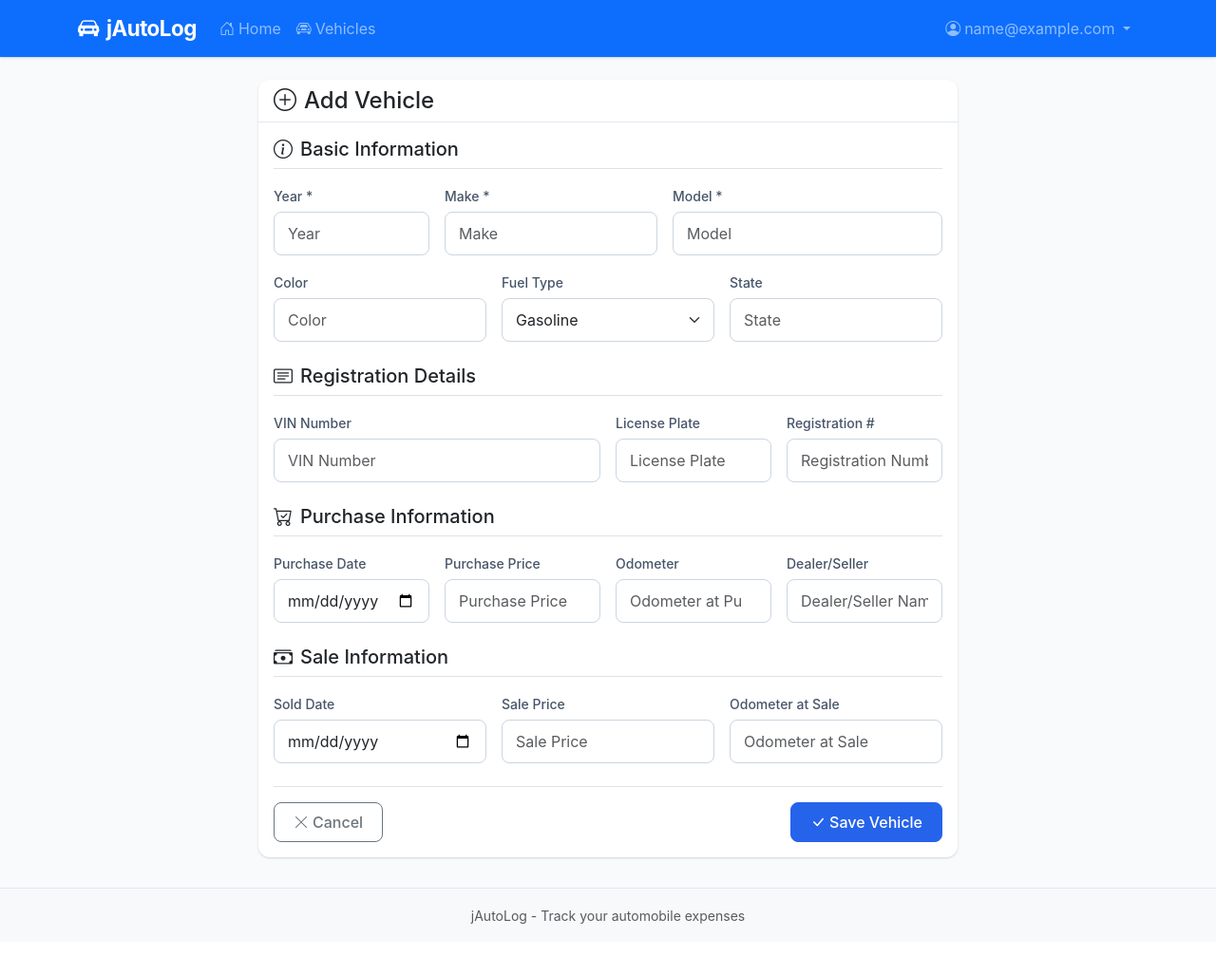
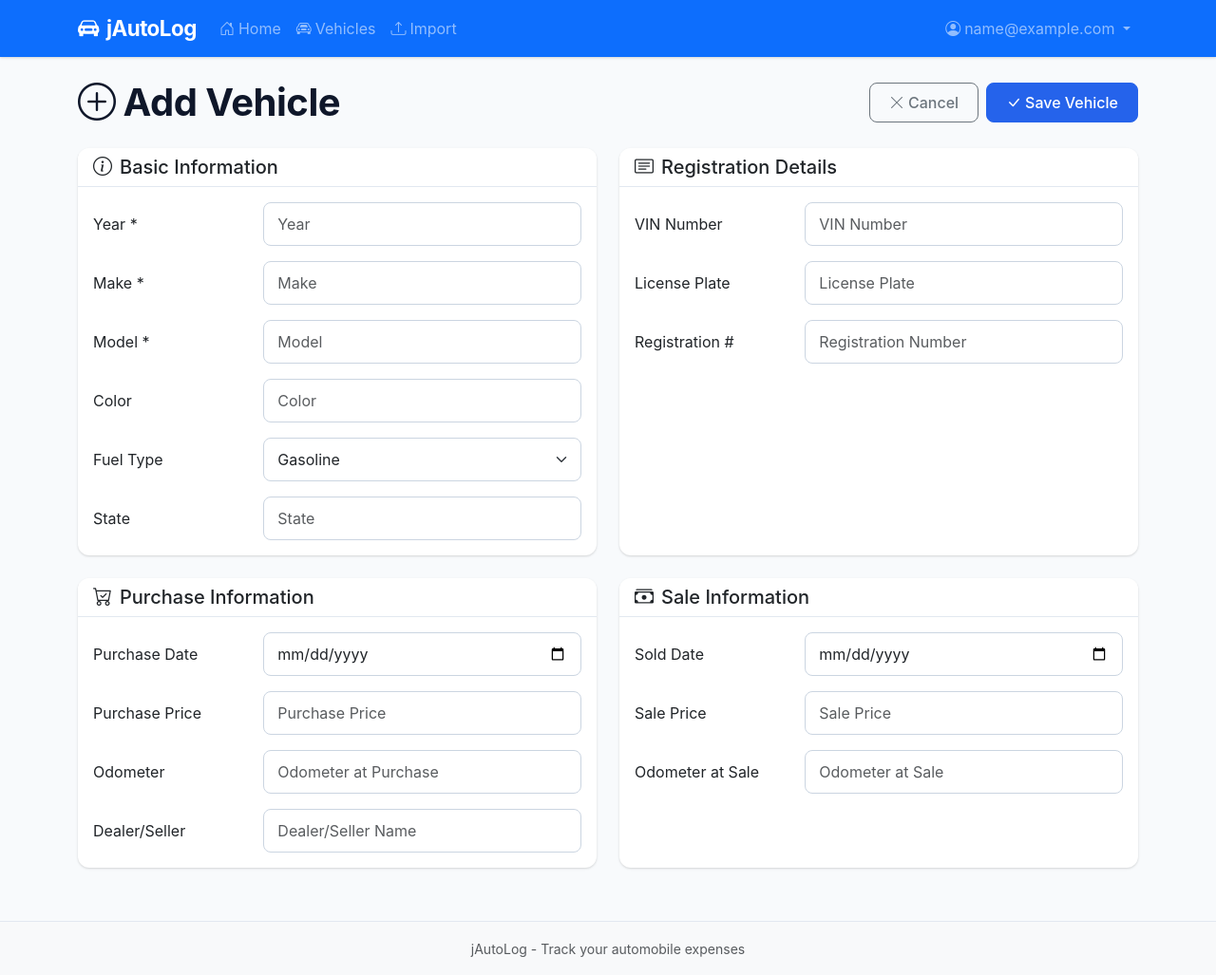
Before and after one commit to jaysuzi5/jAutoLog, a Django app: page /vehicles/new/ in a window 1280 px wide. Shown: the whole page at 95% size. Before the commit the page ends 973 px from the top, so only its background shows below. Run offline with Django 5.2, Linux system fonts and the light colour scheme; the visitor is signed in with stand-in values (Sample User, id 1).

Commit message:
Add vehicle import feature with JSON data support
- Add vehicle import view to parse JSON data (single or bulk)
- Create vehicle_import.html template with JSON input form
- Refactor vehicle_form.html to two-column card layout
- Update conversion page to extend base.html with import options
- Add Import link to navbar
- Update URL routing to use include for conversion app

🤖 Generated with [Claude Code](https://claude.com/claude-code)

Co-Authored-By: Claude Opus 4.5 <noreply@anthropic.com>

```diff
--- a/autolog/templates/autolog/vehicle_form.html
+++ b/autolog/templates/autolog/vehicle_form.html
@@ -4,121 +4,167 @@
 
 {% block content %}
 <div class="container mt-4">
-    <div class="row justify-content-center">
-        <div class="col-lg-10 col-xl-8">
-            <div class="card">
-                <div class="card-header">
-                    <h4 class="mb-0">
-                        <i class="bi bi-{% if action == 'Add' %}plus-circle{% else %}pencil{% endif %} me-2"></i>{{ action }} Vehicle
-                    </h4>
-                </div>
-                <div class="card-body">
-                    <form method="post" novalidate>
-                        {% csrf_token %}
+    <div class="page-header mb-4">
+        <div class="d-flex flex-column flex-md-row justify-content-between align-items-start align-items-md-center gap-3">
+            <h1 class="mb-0">
+                <i class="bi bi-{% if action == 'Add' %}plus-circle{% else %}pencil{% endif %} me-2"></i>{{ action }} Vehicle
+            </h1>
+            <div class="d-flex gap-2 flex-wrap">
+                <a href="{% if vehicle %}{% url 'vehicle_detail' vehicle.pk %}{% else %}{% url 'vehicle_list' %}{% endif %}" class="btn btn-outline-secondary">
+                    <i class="bi bi-x-lg me-1"></i>Cancel
+                </a>
+                <button type="submit" form="vehicle-form" class="btn btn-primary">
+                    <i class="bi bi-check-lg me-1"></i>Save Vehicle
+                </button>
+            </div>
+        </div>
+    </div>
 
-                        <h5 class="border-bottom pb-2 mb-3">
-                            <i class="bi bi-info-circle me-2"></i>Basic Information
-                        </h5>
-                        <div class="row g-3 mb-4">
-                            <div class="col-6 col-md-3">
-                                <label for="{{ form.year.id_for_label }}" class="form-label">Year *</label>
+    <form method="post" id="vehicle-form" novalidate>
+        {% csrf_token %}
+
+        <div class="row">
+            <div class="col-lg-6 mb-4">
+                <div class="card h-100">
+                    <div class="card-header">
+                        <h5 class="mb-0"><i class="bi bi-info-circle me-2"></i>Basic Information</h5>
+                    </div>
+                    <div class="card-body">
+                        <div class="row mb-3 align-items-center">
+                            <label for="{{ form.year.id_for_label }}" class="col-5 col-sm-4 col-form-label">Year *</label>
+                            <div class="col-7 col-sm-8">
                                 {{ form.year }}
                                 {% if form.year.errors %}<div class="text-danger small">{{ form.year.errors.0 }}</div>{% endif %}
                             </div>
-                            <div class="col-6 col-md-4">
-                                <label for="{{ form.make.id_for_label }}" class="form-label">Make *</label>
+                        </div>
+                        <div class="row mb-3 align-items-center">
+                            <label for="{{ form.make.id_for_label }}" class="col-5 col-sm-4 col-form-label">Make *</label>
+                            <div class="col-7 col-sm-8">
                                 {{ form.make }}
                                 {% if form.make.errors %}<div class="text-danger small">{{ form.make.errors.0 }}</div>{% endif %}
                             </div>
-                            <div class="col-12 col-md-5">
-                                <label for="{{ form.model.id_for_label }}" class="form-label">Model *</label>
+                        </div>
+                        <div class="row mb-3 align-items-center">
+                            <label for="{{ form.model.id_for_label }}" class="col-5 col-sm-4 col-form-label">Model *</label>
+                            <div class="col-7 col-sm-8">
                                 {{ form.model }}
                                 {% if form.model.errors %}<div class="text-danger small">{{ form.model.errors.0 }}</div>{% endif %}
                             </div>
-                            <div class="col-6 col-md-4">
-                                <label for="{{ form.color.id_for_label }}" class="form-label">Color</label>
+                        </div>
+                        <div class="row mb-3 align-items-center">
+                            <label for="{{ form.color.id_for_label }}" class="col-5 col-sm-4 col-form-label">Color</label>
+                            <div class="col-7 col-sm-8">
                                 {{ form.color }}
                             </div>
-                            <div class="col-6 col-md-4">
-                                <label for="{{ form.fuel_type.id_for_label }}" class="form-label">Fuel Type</label>
+                        </div>
+                        <div class="row mb-3 align-items-center">
+                            <label for="{{ form.fuel_type.id_for_label }}" class="col-5 col-sm-4 col-form-label">Fuel Type</label>
+                            <div class="col-7 col-sm-8">
                                 {{ form.fuel_type }}
                             </div>
-                            <div class="col-6 col-md-4">
-                                <label for="{{ form.state.id_for_label }}" class="form-label">State</label>
+                        </div>
+                        <div class="row align-items-center">
+                            <label for="{{ form.state.id_for_label }}" class="col-5 col-sm-4 col-form-label">State</label>
+                            <div class="col-7 col-sm-8">
                                 {{ form.state }}
                             </div>
                         </div>
+                    </div>
+                </div>
+            </div>
 
-                        <h5 class="border-bottom pb-2 mb-3">
-                            <i class="bi bi-card-text me-2"></i>Registration Details
-                        </h5>
-                        <div class="row g-3 mb-4">
-                            <div class="col-12 col-md-6">
-                                <label for="{{ form.vin_number.id_for_label }}" class="form-label">VIN Number</label>
+            <div class="col-lg-6 mb-4">
+                <div class="card h-100">
+                    <div class="card-header">
+                        <h5 class="mb-0"><i class="bi bi-card-text me-2"></i>Registration Details</h5>
+                    </div>
+                    <div class="card-body">
+                        <div class="row mb-3 align-items-center">
+                            <label for="{{ form.vin_number.id_for_label }}" class="col-5 col-sm-4 col-form-label">VIN Number</label>
+                            <div class="col-7 col-sm-8">
                                 {{ form.vin_number }}
                             </div>
-                            <div class="col-6 col-md-3">
-                                <label for="{{ form.license_plate_number.id_for_label }}" class="form-label">License Plate</label>
+                        </div>
+                        <div class="row mb-3 align-items-center">
+                            <label for="{{ form.license_plate_number.id_for_label }}" class="col-5 col-sm-4 col-form-label">License Plate</label>
+                            <div class="col-7 col-sm-8">
                                 {{ form.license_plate_number }}
                             </div>
-                            <div class="col-6 col-md-3">
-                                <label for="{{ form.registration_number.id_for_label }}" class="form-label">Registration #</label>
+                        </div>
+                        <div class="row align-items-center">
+                            <label for="{{ form.registration_number.id_for_label }}" class="col-5 col-sm-4 col-form-label">Registration #</label>
+                            <div class="col-7 col-sm-8">
                                 {{ form.registration_number }}
                             </div>
                         </div>
+                    </div>
+                </div>
+            </div>
+        </div>
 
-                        <h5 class="border-bottom pb-2 mb-3">
-                            <i class="bi bi-cart-check me-2"></i>Purchase Information
-                        </h5>
-                        <div class="row g-3 mb-4">
-                            <div class="col-6 col-md-3">
-                                <label for="{{ form.purchased_date.id_for_label }}" class="form-label">Purchase Date</label>
+        <div class="row">
+            <div class="col-lg-6 mb-4">
+                <div class="card h-100">
+                    <div class="card-header">
+                        <h5 class="mb-0"><i class="bi bi-cart-check me-2"></i>Purchase Information</h5>
+                    </div>
+                    <div class="card-body">
+                        <div class="row mb-3 align-items-center">
+                            <label for="{{ form.purchased_date.id_for_label }}" class="col-5 col-sm-4 col-form-label">Purchase Date</label>
+                            <div class="col-7 col-sm-8">
                                 {{ form.purchased_date }}
                             </div>
-                            <div class="col-6 col-md-3">
-                                <label for="{{ form.purchased_price.id_for_label }}" class="form-label">Purchase Price</label>
+                        </div>
+                        <div class="row mb-3 align-items-center">
+                            <label for="{{ form.purchased_price.id_for_label }}" class="col-5 col-sm-4 col-form-label">Purchase Price</label>
+                            <div class="col-7 col-sm-8">
                                 {{ form.purchased_price }}
                             </div>
-                            <div class="col-6 col-md-3">
-                                <label for="{{ form.purchased_odometer.id_for_label }}" class="form-label">Odometer</label>
+                        </div>
+                        <div class="row mb-3 align-items-center">
+                            <label for="{{ form.purchased_odometer.id_for_label }}" class="col-5 col-sm-4 col-form-label">Odometer</label>
+                            <div class="col-7 col-sm-8">
                                 {{ form.purchased_odometer }}
                             </div>
-                            <div class="col-6 col-md-3">
-                                <label for="{{ form.dealer_name.id_for_label }}" class="form-label">Dealer/Seller</label>
+                        </div>
+                        <div class="row align-items-center">
+                            <label for="{{ form.dealer_name.id_for_label }}" class="col-5 col-sm-4 col-form-label">Dealer/Seller</label>
+                            <div class="col-7 col-sm-8">
                                 {{ form.dealer_name }}
                             </div>
                         </div>
+                    </div>
+                </div>
+            </div>
 
-                        <h5 class="border-bottom pb-2 mb-3">
-                            <i class="bi bi-cash-stack me-2"></i>Sale Information
-                        </h5>
-                        <div class="row g-3 mb-4">
-                            <div class="col-6 col-md-4">
-                                <label for="{{ form.sold_date.id_for_label }}" class="form-label">Sold Date</label>
+            <div class="col-lg-6 mb-4">
+                <div class="card h-100">
+                    <div class="card-header">
+                        <h5 class="mb-0"><i class="bi bi-cash-stack me-2"></i>Sale Information</h5>
+                    </div>
+                    <div class="card-body">
+                        <div class="row mb-3 align-items-center">
+                            <label for="{{ form.sold_date.id_for_label }}" class="col-5 col-sm-4 col-form-label">Sold Date</label>
+                            <div class="col-7 col-sm-8">
                                 {{ form.sold_date }}
                             </div>
-                            <div class="col-6 col-md-4">
-                                <label for="{{ form.sold_price.id_for_label }}" class="form-label">Sale Price</label>
+                        </div>
+                        <div class="row mb-3 align-items-center">
+                            <label for="{{ form.sold_price.id_for_label }}" class="col-5 col-sm-4 col-form-label">Sale Price</label>
+                            <div class="col-7 col-sm-8">
                                 {{ form.sold_price }}
                             </div>
-                            <div class="col-12 col-md-4">
-                                <label for="{{ form.sold_odometer.id_for_label }}" class="form-label">Odometer at Sale</label>
+                        </div>
+                        <div class="row align-items-center">
+                            <label for="{{ form.sold_odometer.id_for_label }}" class="col-5 col-sm-4 col-form-label">Odometer at Sale</label>
+                            <div class="col-7 col-sm-8">
                                 {{ form.sold_odometer }}
                             </div>
                         </div>
-
-                        <div class="d-flex flex-column-reverse flex-sm-row justify-content-between gap-2 mt-4 pt-3 border-top">
-                            <a href="{% if vehicle %}{% url 'vehicle_detail' vehicle.pk %}{% else %}{% url 'vehicle_list' %}{% endif %}" class="btn btn-outline-secondary">
-                                <i class="bi bi-x-lg me-1"></i>Cancel
-                            </a>
-                            <button type="submit" class="btn btn-primary">
-                                <i class="bi bi-check-lg me-1"></i>Save Vehicle
-                            </button>
-                        </div>
-                    </form>
+                    </div>
                 </div>
             </div>
         </div>
-    </div>
+    </form>
 </div>
 {% endblock %}
--- a/config/urls.py
+++ b/config/urls.py
@@ -1,10 +1,9 @@
 from django.contrib import admin
 from django.urls import path, include
-from conversion.views import conversion
 
 urlpatterns = [
     path("admin/", admin.site.urls),
     path('accounts/', include('allauth.urls')),
     path("", include('autolog.urls')),
-    path("conversion/", conversion, name="conversion"),
+    path("conversion/", include('conversion.urls')),
 ]
--- a/conversion/urls.py
+++ b/conversion/urls.py
@@ -1,6 +1,7 @@
 from django.urls import path
-from .views import conversion
+from .views import conversion, vehicle_import
 
 urlpatterns = [
     path("", conversion, name="conversion"),
+    path("vehicles/", vehicle_import, name="vehicle_import"),
 ]
--- a/templates/base.html
+++ b/templates/base.html
@@ -25,6 +25,9 @@
                     </li>
                     <li class="nav-item">
                         <a class="nav-link" href="{% url 'vehicle_list' %}"><i class="bi bi-car-front me-1"></i>Vehicles</a>
+                    </li>
+                    <li class="nav-item">
+                        <a class="nav-link" href="{% url 'vehicle_import' %}"><i class="bi bi-upload me-1"></i>Import</a>
                     </li>
                 </ul>
                 {% if user.is_authenticated %}
```
Also changed, not shown: conversion/templates/conversion/conversion.html (+33 -10 lines), conversion/templates/conversion/vehicle_import.html (added, +123 -0 lines), conversion/views.py (+163 -1 lines).
